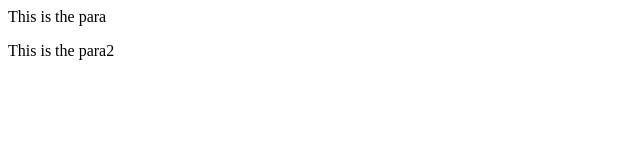
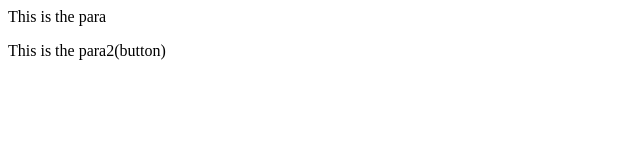
Before and after one commit to 9520140503/localRepo, a plain HTML site: page index.html in a window 1280 px wide. Shown: the full height of the page, 0-640 px from the left. Drawn offline with Linux system fonts and the light colour scheme.

```diff
--- a/index.html
+++ b/index.html
@@ -1,2 +1,2 @@
 <p>This is the para</p>
-<p>This is the para2</p>
+<p>This is the para2(button)</p>
```
